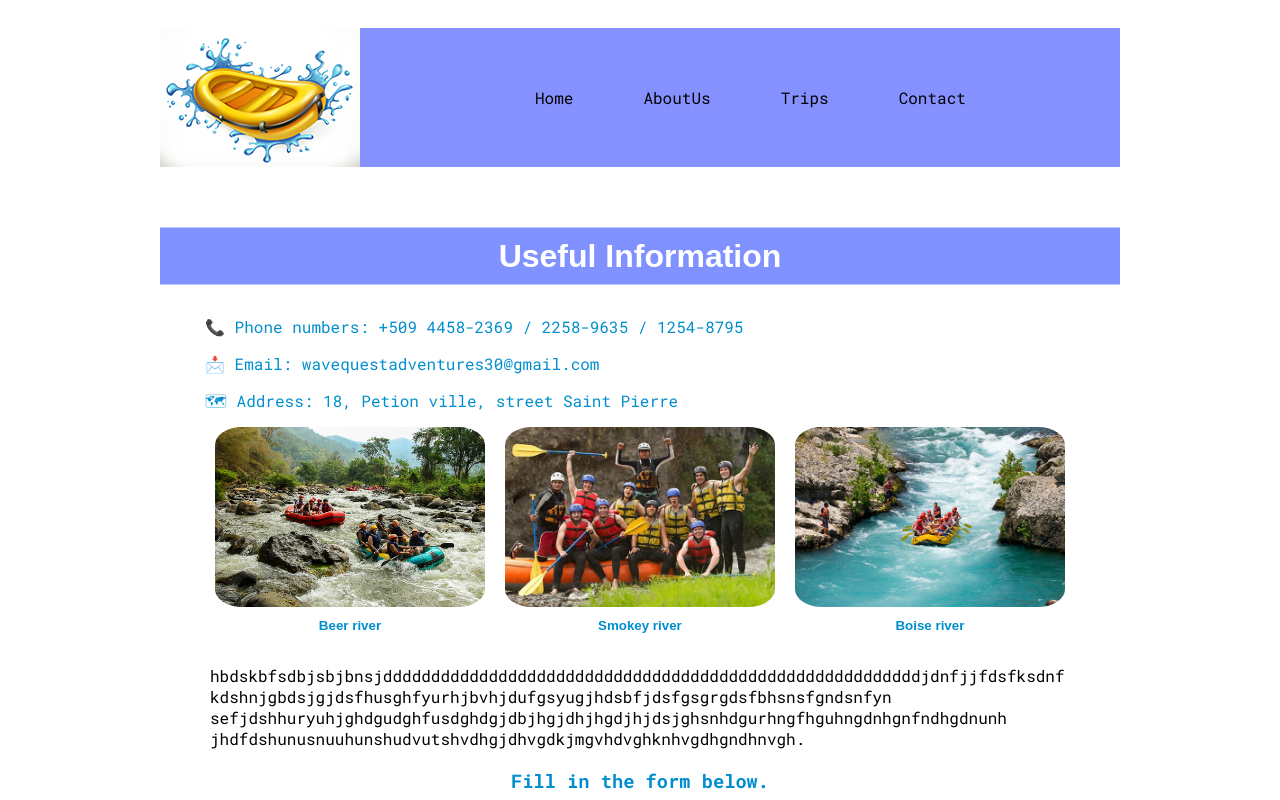
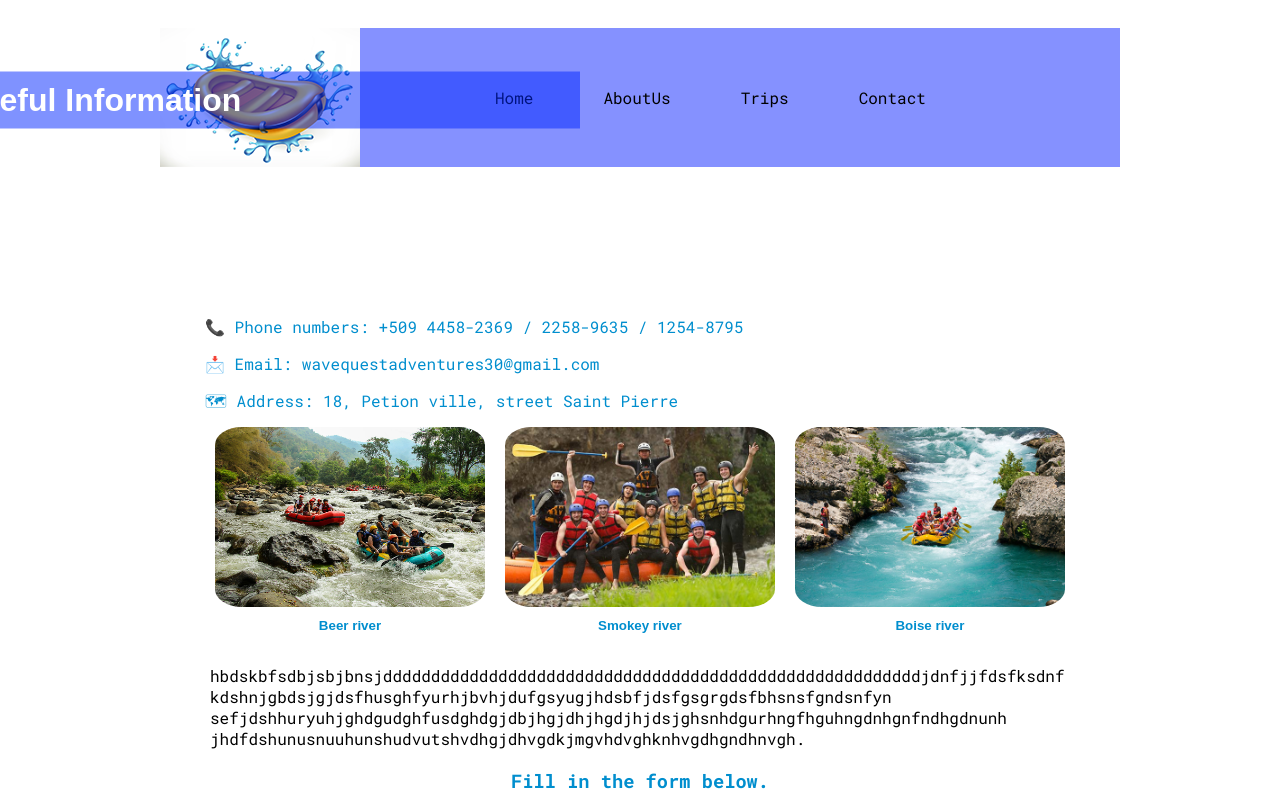
Before and after one commit to donaldpolidor/wdd130, a plain HTML site: page wwr/contact.html in a window 1280 px wide. Shown: the top 800 px of the page. Drawn offline with Linux system fonts and the light colour scheme; a web font is replaced by a local one.

Commit message:
commit message

```diff
--- a/wwr/contact.html
+++ b/wwr/contact.html
@@ -14,12 +14,10 @@
 <header>
     <img src="images/logo26_200.png" alt="Rafting Site Logo">
     <nav>
-        <ul class="navigate">
-            <li><a href="site-plan-rafting.html">Home</a></li>
-            <li><a href="about.html">AboutUs</a></li>
-            <li><a href="trips.html">Trips</a></li>
-            <li><a href="contact.html">Contact</a></li>
-        </ul>
+        <a href="site-plan-rafting.html">Home</a>
+        <a href="about.html">AboutUs</a>
+        <a href="trips.html">Trips</a>
+        <a href="contact.html">Contact</a>
     </nav>
 </header>
 
--- a/wwr/styles/contact.css
+++ b/wwr/styles/contact.css
@@ -31,23 +31,19 @@ header{
     max-width: 960px;
 }
 
-.navigate{
+nav{
     display: flex;
     list-style: none;
 }
 
-.navigate li{
-    flex: 1 1 100%;
-}
-
-.navigate a{
+nav a{
     display: block;
     color: #000000;
     padding: 35px;
     text-decoration: none;
 }
 
-.navigate a:hover{
+.nav a:hover{
     color: rgb(255, 255, 255);
     font-weight: 700;
 }
@@ -67,8 +63,8 @@ body {
 
 .overlay {
     position: absolute;
-    top: 32%;
-    left: 50%;
+    top: 100px;
+    left: 100px;
     transform: translate(-50%, -50%);
     background-color: rgba(0, 38, 255, 0.5);
     padding: 10px;
```
